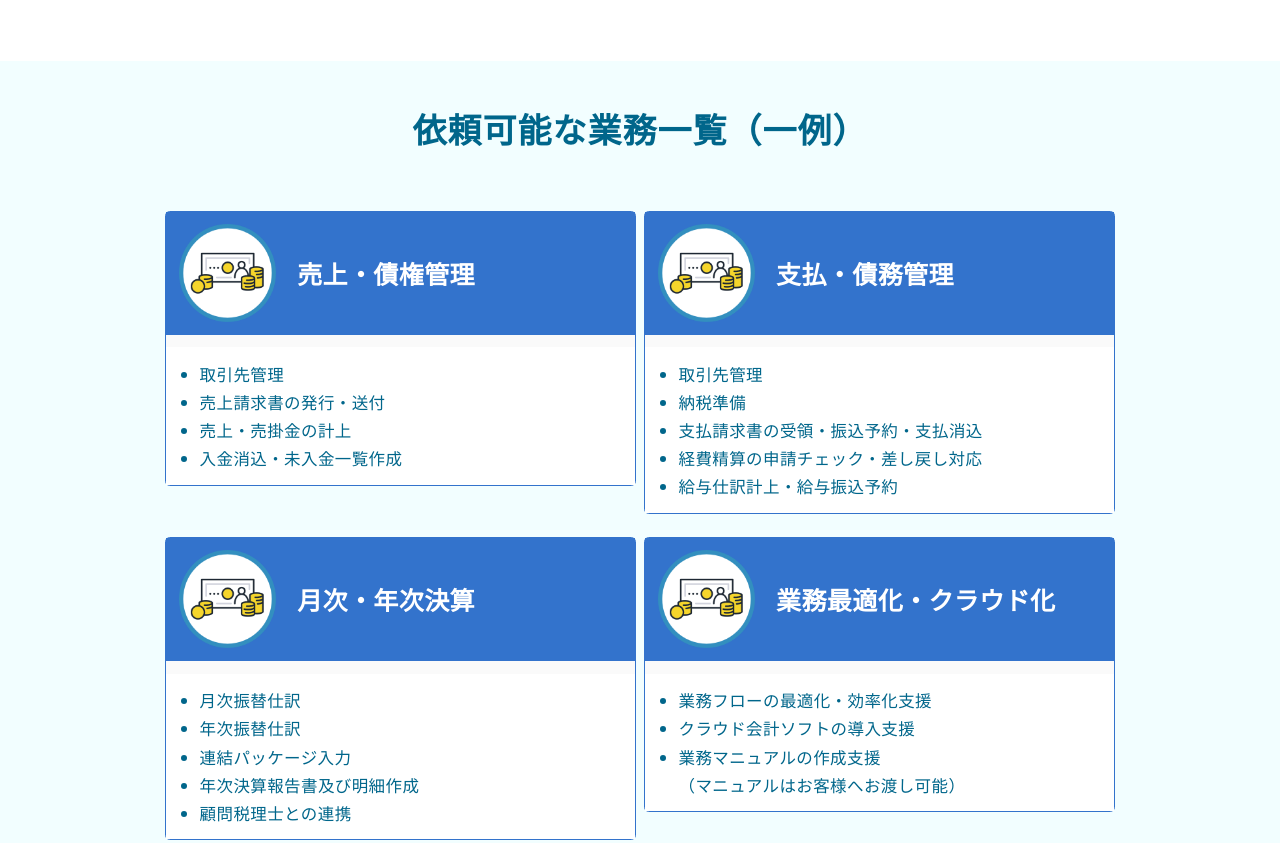
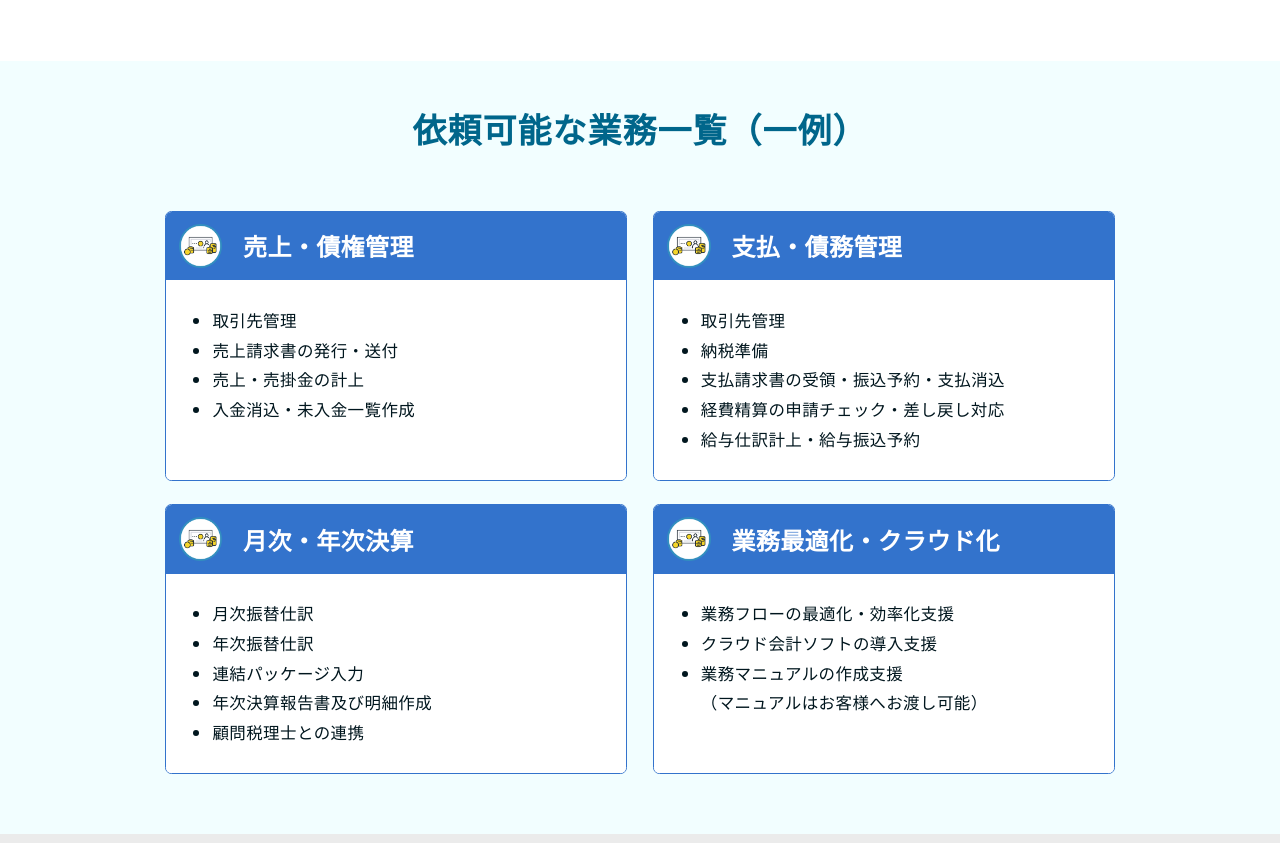
Before and after one commit to kuromiyaaa/acc-gs02-test, a plain HTML site: page public/index.html in a window 1280 px wide. Shown: the part 1990-2833 px from the top of the page. Drawn offline with nearby package versions, Linux system fonts and the light colour scheme; a script that the page names is missing.

Commit message:
Update style.css

```diff
--- a/public/assets/css/object/style.css
+++ b/public/assets/css/object/style.css
@@ -1006,23 +1006,20 @@
 }
 
 .cb-hani__item-box {
-    border: 1px solid #3373cc;
-    border: 0.0625rem solid #3373cc;
-    border-radius: 4.8px;
-    border-radius: 0.3rem;
+    border: 1.8px solid #3373cc;
+    border-radius: 0.4rem;
     margin: 11.2px 16px 0px;
     margin: 0.7rem 1rem 0rem;
     padding: 14.4px 20.8px;
     padding: 0.9rem 1.3rem;
     background-color: #fafafa;
+    overflow: hidden;
 }
 
 .cb-hani__box-head-wrap {
     display: flex;
     align-items: center;
     justify-content: flex-start;
-    margin-bottom: 12.8px;
-    margin-bottom: 0.8rem;
     background-color: #3373cc;
     padding: 12.8px;
     padding: 0.8rem;
@@ -1036,7 +1033,7 @@
 }
 
 .cb-hani__box-head-icon {
-    width: 22%;
+    width: 10%;
 }
 
 .cb-hani__box-head-icon img {
@@ -1079,9 +1076,10 @@
 .cb-hani__ul-wrap ul li {
     font-size: 15px;
     font-size: 0.9375rem;
-    color: #00668b;
-    line-height: 1.7;
+    color: #00161e;
+    line-height: 1.8;
     list-style: disc;
+    font-weight: 400;
 }
 
 .cb-hani__head-txt-3 {
@@ -3238,6 +3236,7 @@
     /* cb-hani
 ============================ */
     .cb-hani {
+    padding: 2.3rem 0 3rem;
     }
 
     .cb-hani__inner {
@@ -3288,14 +3287,14 @@
     }
 
     .cb-hani__item-box {
-        width: 45%;
+        width: 44%;
         margin: 11.2px 0px;
         margin: 0.7rem 0rem;
         padding: 14.4px 20.8px;
         padding: 0.9rem 1.3rem;
         display: flex;
         flex-direction: column;
-        height: 100%;
+        height: 240px;
     }
 
     .cb-hani__box-head-wrap {
@@ -3318,8 +3317,7 @@
     }
 
     .cb-hani__box-head-wrap h4 {
-        font-size: 25px;
-        font-size: 1.5625rem;
+        font-size: 1.5rem;
         color: white;
         border-bottom: none;
         padding-bottom: 0;
@@ -3328,7 +3326,7 @@
     .cb-hani__ul-wrap {
         background-color: white;
         padding: 12.8px;
-        padding: 0.8rem;
+        padding: 1.6rem;
         margin-left: -20.8px;
         margin-left: -1.3rem;
         margin-right: -20.8px;
@@ -3348,7 +3346,7 @@
 
     .cb-hani__ul-wrap ul li {
         font-size: 16.5px;
-        font-size: 1.03125rem;
+        font-size: min(16.5px,3vw);
     }
 
     .cb-hani__head-txt-3 {
```
